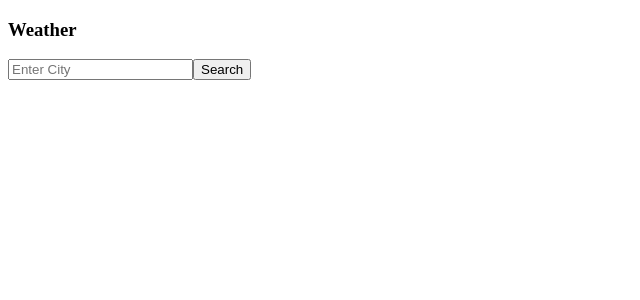
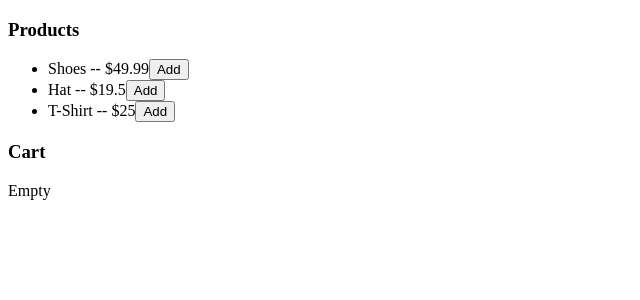
Before and after one commit to Vardhan1999/React-Practice, a React (Vite) app: page / in a window 1280 px wide. Shown: the top 300 px of the page, without its empty margins (0-640 px from the left). Built offline with nearby package versions, Linux system fonts and the light colour scheme.

Commit message:
implement shopping cart with add/remove and total

```diff
--- a/src/App.jsx
+++ b/src/App.jsx
@@ -1,51 +1,57 @@
 import React, { useState } from "react";
 
 export default function App() {
-  const [city, setCity] = useState("");
-  const [data, setData] = useState(null);
-  const [loading, setLoading] = useState(false);
-  const [err, setErr] = useState(null);
+  const products = [
+    { id: "p1", name: "Shoes", price: 49.99 },
+    { id: "p2", name: "Hat", price: 19.5 },
+    { id: "p3", name: "T-Shirt", price: 25.0 },
+  ];
 
-  const mockWeather = {
-    London: { name: "London", country: "GB", temp: 18, description: "Cloudy" },
-    Paris: { name: "Paris", country: "FR", temp: 21, description: "Sunny" },
-    Tokyo: { name: "Tokyo", country: "JP", temp: 25, description: "Rainy" }
+  const [cart, setCart] = useState([]);
+
+  function addToCart(product) {
+    setCart((prev) => {
+      const existing = prev.find((p) => p.id === product.id);
+      if (existing) {
+        return prev.map((p) => p.id === product.id ? { ...p, qty: p.qty + 1 } : p);
+      }
+      return [...prev, { ...product, qty: 1 }];
+    });
   }
 
-  async function fetchWeather() {
-    if (!city.trim()) return;
-    setLoading(true);
-    setErr(null);
+  function removeFromCart(id) {
+    setCart((prev) => prev.filter((p) => p.id !== id));
+  }
 
-    setTimeout(() => {
-      const result = mockWeather[city];
-      if (result) {
-        setData(result)
-      }
-      else {
-        setErr("City not found")
-        setData(null);
-      }
-      setLoading(false)
-    }, 1000)
-  }
+  const total = cart.reduce((sum, p) => sum + p.qty * p.price, 0).toFixed(2);
 
   return (
     <div>
-      <h3>Weather</h3>
-      <input value={city} onChange={(e) => setCity(e.target.value)} placeholder="Enter City" />
-      <button onClick={fetchWeather}>Search</button>
-      {loading && <p>Loading...</p>}
-      {err && <p>{err}</p>}
-      {data && (
-        <div>
-          <h4>
-            {data.name} -- {data.country}
-          </h4>
-          <p>Temp:{data.temp}C</p>
-          <p>Weather:{data.description}</p>
-        </div>
-      )}
+      <h3>Products</h3>
+      <ul>
+        {products.map(p => (
+          <li key={p.id}>
+            {p.name} -- ${p.price}
+            <button onClick={() => addToCart(p)}>Add</button>
+          </li>
+        ))}
+      </ul>
+
+      <h3>Cart</h3>
+      {cart.length === 0 ? (
+        <p>Empty</p>
+      ) : (<>
+        <ul>
+          {cart.map(item => (
+            <li key={item.id}>
+              {item.name} x {item.qty} -- $
+              {(item.qty * item.price).toFixed(2)}
+              <button onClick={() => removeFromCart(item.id)}>Remove</button>
+            </li>
+          ))}
+        </ul>
+        <strong>Total: ${total}</strong>
+      </>)}
     </div>
   )
 }
```
